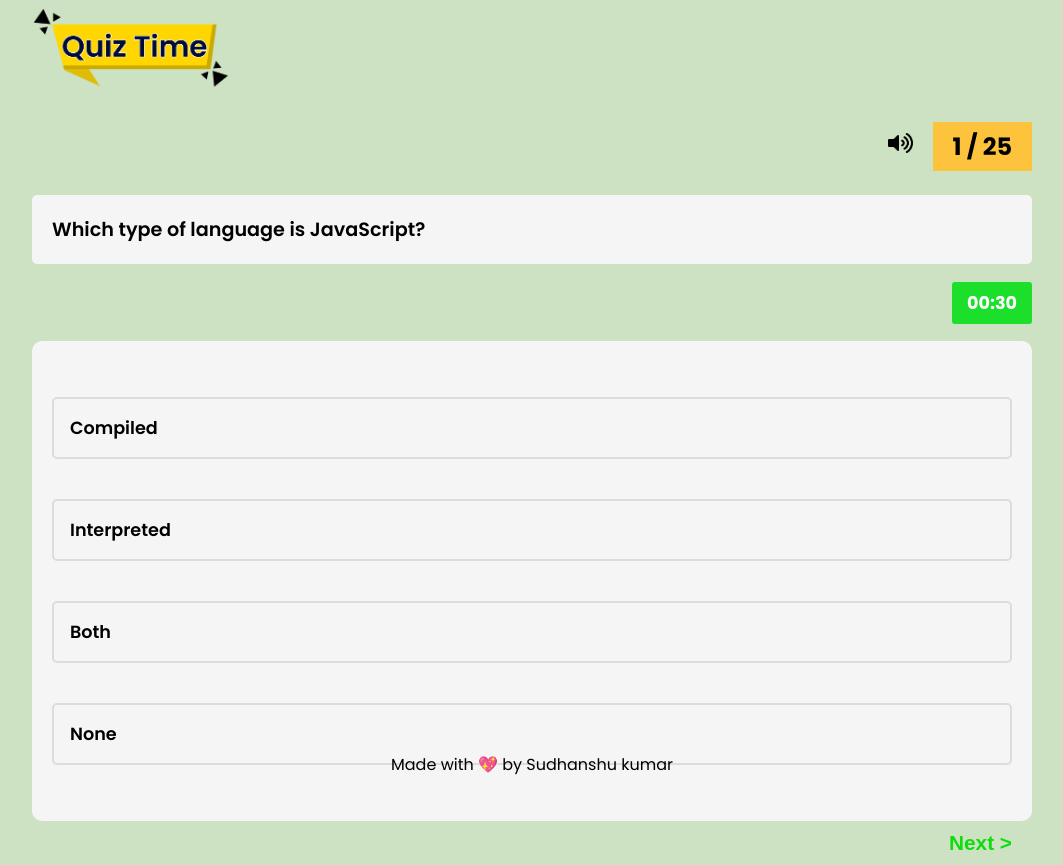
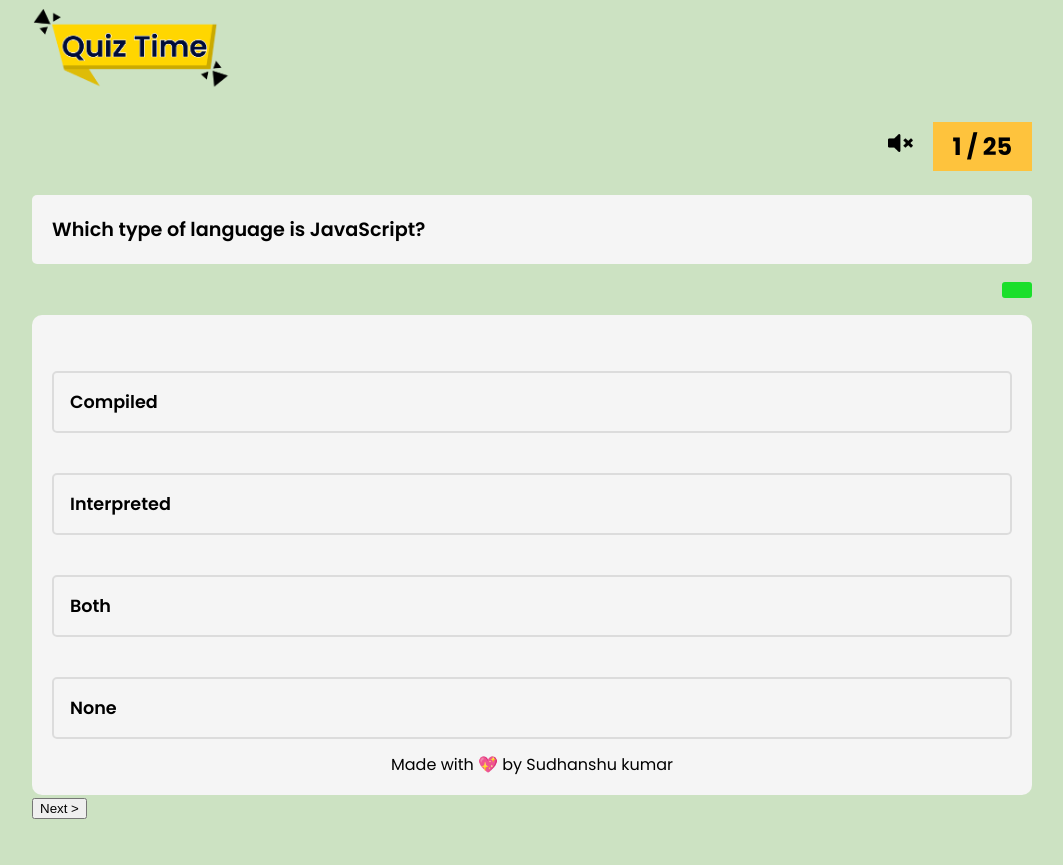
Before and after one commit to sudhanshuverse/quiz-app, a plain HTML site: page index.html in a window 1280 px wide. Both pictures are taken after a click on the button "Start Now > > >". Shown: the whole page, without its empty margins (108-1171 px from the left). After the commit the page ends 820 px from the top, so only its background shows below. Drawn offline with Linux system fonts and the light colour scheme.

Commit message:
index.html updated

```diff
--- a/index.html
+++ b/index.html
@@ -26,7 +26,7 @@
             </div>
             <div class="questions-and-sound">
                 <div class="sound">
-                    <img src="./assets/sound-on.png" alt="">
+                    <img class="sound-image" src="./assets/sound-off.png" alt="">
                 </div>
                 <p class="question-no"></p>
             </div>
@@ -34,7 +34,7 @@
                 <p class="question-tag"></p>
             </div>
             <div class="timer">
-                <p>00:30</p>
+                <p></p>
             </div>
 
             <div class="options-container">
@@ -43,8 +43,8 @@
                 <div class="first-options option-three"></div>
                 <div class="first-options option-four"></div>
             </div>
-            <div class="next">
-                <button>Next > </button>
+            <div class="submit-button">
+                <button class="next">Next > </button>
             </div>
         </section>
 
```
